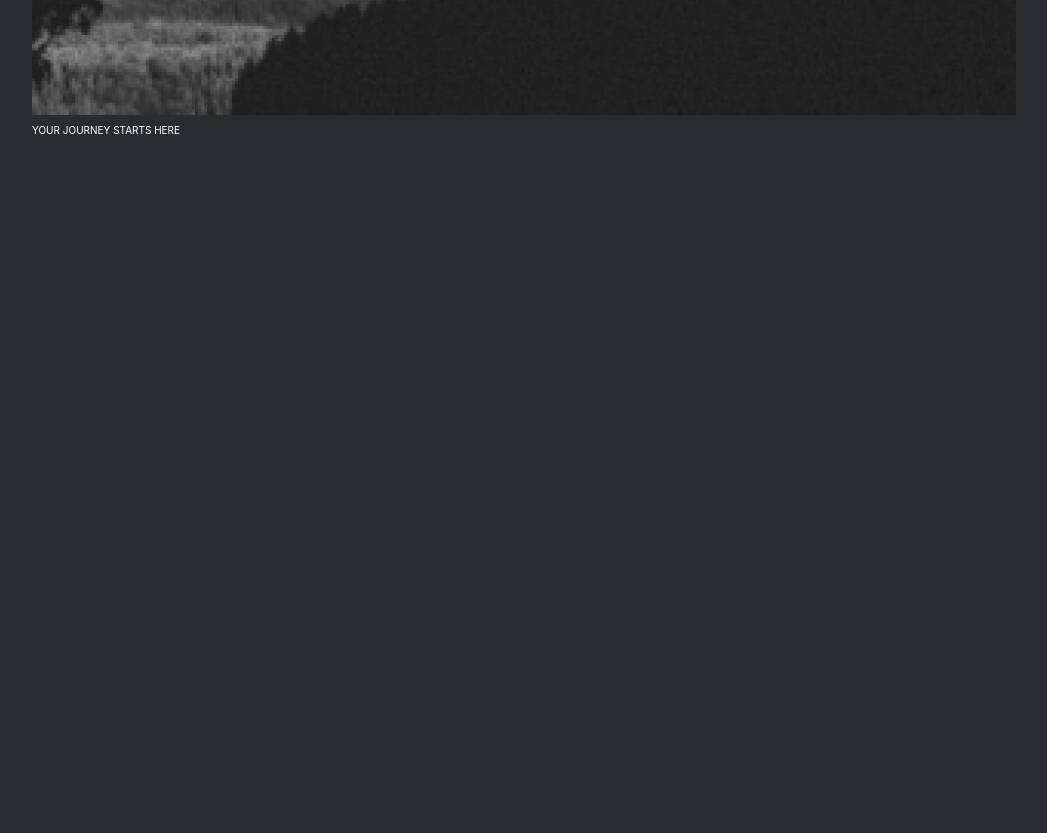
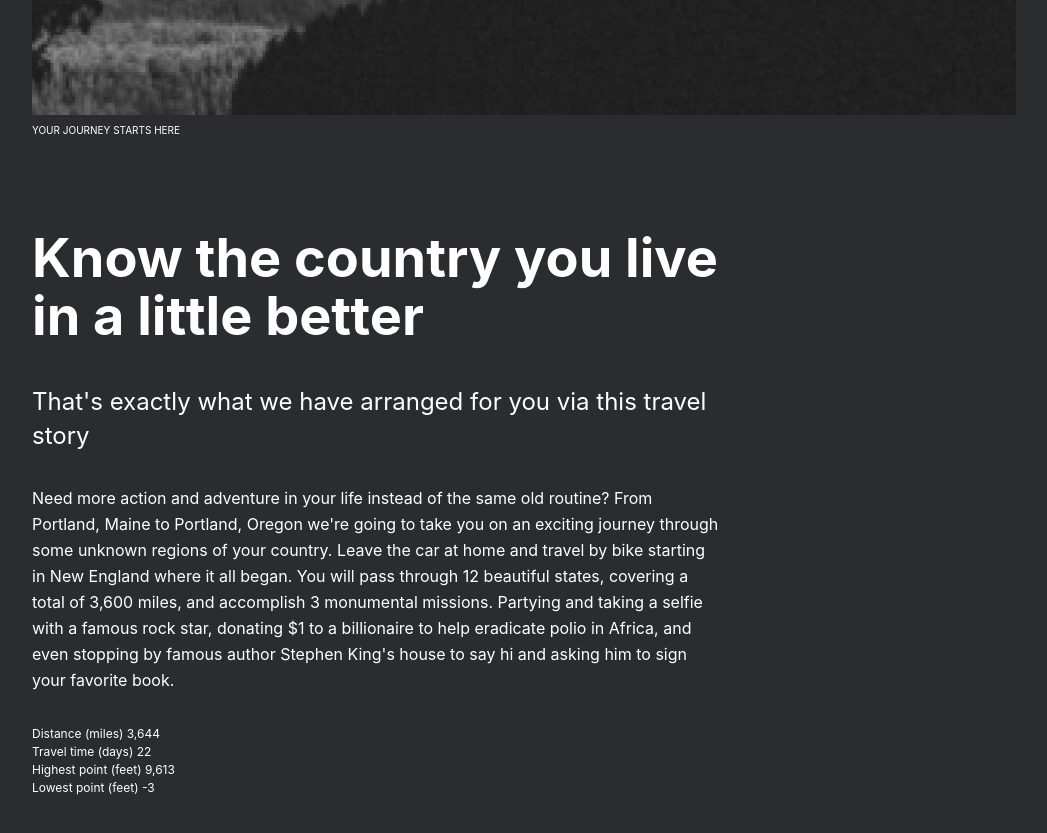
Before and after one commit to GrantWasil/web_project_3, a plain HTML site: page index.html in a window 1280 px wide. Shown: the part 1004-1837 px from the top of the page, without its empty margins (116-1163 px from the left). Before the commit the page ends 1233 px from the top, so only its background shows below. Drawn offline with Linux system fonts and the light colour scheme.

Commit message:
Created feature/intro for 1280 width

```diff
--- /dev/null
+++ b/blocks/intro/__list/intro__list.css
@@ -0,0 +1,7 @@
+.intro__list {
+	list-style-type: none;
+	font-size: 12px;
+	line-height: 18px;
+	padding: 0;
+	margin: 32px 0 0;
+}
--- /dev/null
+++ b/blocks/intro/__subtitle/intro__subtitle.css
@@ -0,0 +1,5 @@
+.intro__subtitle {
+	margin: 40px 0 32px 0;
+	font-size: 24px;
+	line-height: 34px;
+}
--- /dev/null
+++ b/blocks/intro/__text/intro__text.css
@@ -0,0 +1,5 @@
+.intro__text {
+	margin: 0;
+	font-size: 16px;
+	line-height: 26px;
+}
--- /dev/null
+++ b/blocks/intro/__title/intro__title.css
@@ -0,0 +1,5 @@
+.intro__title {
+	font-size: 54px;
+	line-height: 58px;
+	margin: 0;
+}
--- /dev/null
+++ b/blocks/intro/intro.css
@@ -0,0 +1,9 @@
+@import url(./__title/intro__title.css);
+@import url(./__subtitle/intro__subtitle.css);
+@import url(./__text/intro__text.css);
+@import url(./__list/intro__list.css);
+
+.intro {
+	max-width: 690px;
+	margin: 0 442px 92px 148px;
+}
--- a/index.html
+++ b/index.html
@@ -20,6 +20,18 @@
 				<img src="./images/lead__image.jpg" class="lead__image">
 				<p class="lead__caption">YOUR JOURNEY STARTS HERE</p>
 			</section>
+
+			<section class="intro">
+				<h2 class="intro__title">Know the country you live in a little better</h2>
+				<p class="intro__subtitle">That's exactly what we have arranged for you via this travel story</p>
+				<p class="intro__text">Need more action and adventure in your life instead of the same old routine? From Portland, Maine to Portland, Oregon we're going to take you on an exciting journey through some unknown regions of your country. Leave the car at home and travel by bike starting in New England where it all began. You will pass through 12 beautiful states, covering a total of 3,600 miles, and accomplish 3 monumental missions. Partying and taking a selfie with a famous rock star, donating $1 to a billionaire to help eradicate polio in Africa, and even stopping by famous author Stephen King's house to say hi and asking him to sign your favorite book.</p>
+				<ul class="intro__list">
+					<li>Distance (miles) 3,644</li>
+					<li>Travel time (days) 22</li>
+					<li>Highest point (feet) 9,613</li>
+					<li>Lowest point (feet) -3</li>
+				</ul>
+			</section>
 		</div>
 	</body>
 </html>
--- a/pages/index.css
+++ b/pages/index.css
@@ -3,3 +3,4 @@
 @import url(../blocks/logo/logo.css);
 @import url(../blocks/header/header.css);
 @import url(../blocks/lead/lead.css);
+@import url(../blocks/intro/intro.css);
```
